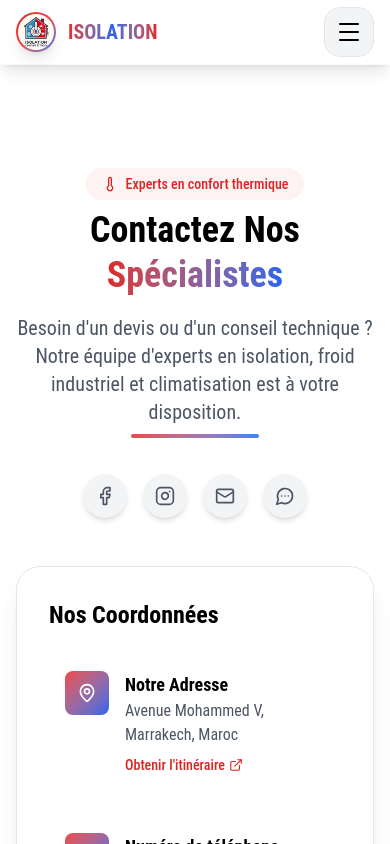
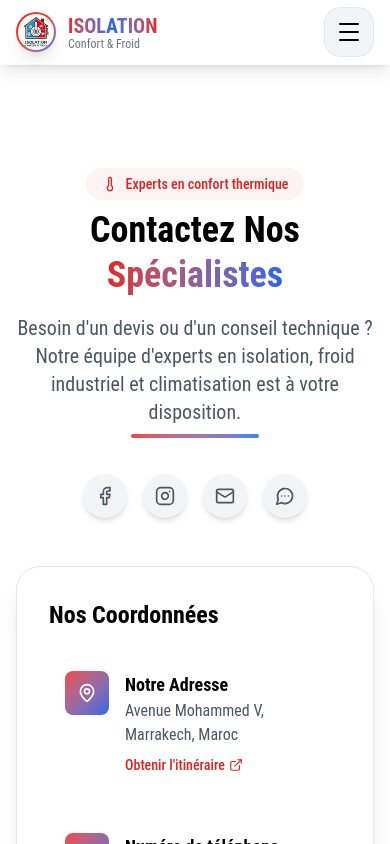
Before and after one commit to mziliNassim/isolation-confort-et-froid, a React (Vite) app: page /contact in a window 390 px wide. Shown: the top 844 px of the page. Built offline with nearby package versions, Linux system fonts and the light colour scheme.

Commit message:
Logo optimaze - navbar & footer

```diff
--- a/src/components/UI/Foorter.jsx
+++ b/src/components/UI/Foorter.jsx
@@ -81,7 +81,7 @@ const Footer = () => {
                     <span className="text-xl font-bold bg-gradient-to-r from-red-600 via-blue-600 to-red-600 bg-clip-text text-transparent">
                       ISOLATION
                     </span>
-                    <span className="text-xs text-gray-500 hidden sm:block">
+                    <span className="text-xs text-gray-500 block">
                       Confort & Froid
                     </span>
                   </div>
--- a/src/components/UI/NavigationBar.jsx
+++ b/src/components/UI/NavigationBar.jsx
@@ -76,7 +76,7 @@ const NavigationBar = () => {
                 <span className="text-xl font-bold bg-gradient-to-r from-red-600 via-blue-600 to-red-600 bg-clip-text text-transparent">
                   ISOLATION
                 </span>
-                <span className="text-xs text-gray-500 -mt-1 hidden sm:block">
+                <span className="text-xs text-gray-500 -mt-1 block">
                   Confort & Froid
                 </span>
               </div>
```
